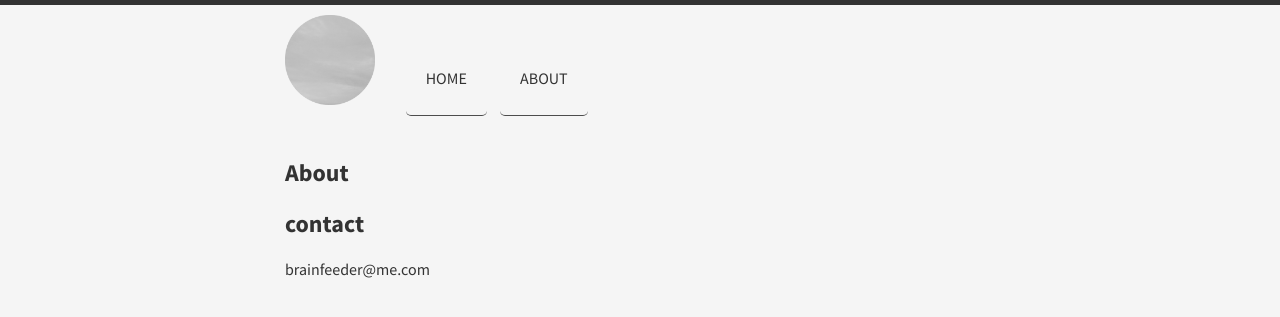
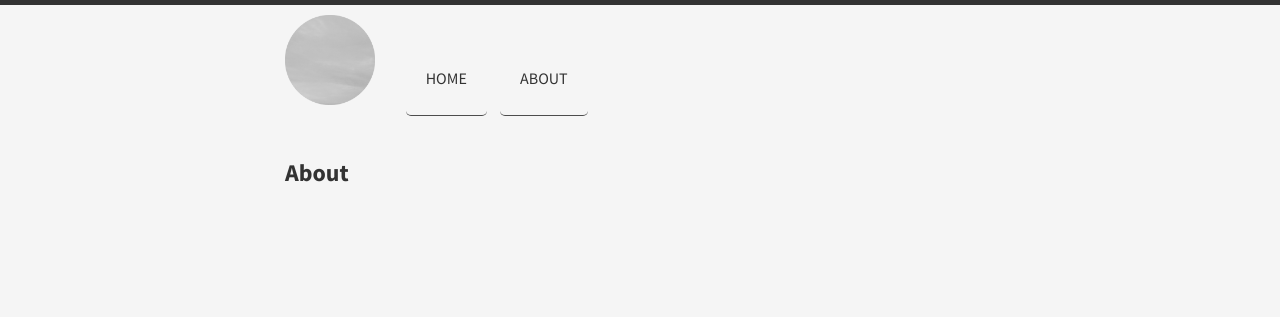
Before and after one commit to brainfeeder-git/brainfeeder-git.github.io, a Jekyll site: the page built from about/index.md, in a window 1280 px wide. Shown: the top 317 px of the page. Built offline with Jekyll 4.4.1, drawn with Linux system fonts in a browser that asks for light colours; nearby versions of some CDN libraries; Markdown is read by kramdown in place of the engine named in the settings.

Commit message:
br@infeeder

```diff
--- a/_layouts/post.html
+++ b/_layouts/post.html
@@ -7,6 +7,12 @@
   <h2>{{ page.title }}</h2>
 
   {{ content }}
+
+  <ul class="tags post-tags cf">
+    {% for tag in page.tags %}
+    <li><a href="/search/?tags={{ tag }}">{{ tag | downcase }}</a></li>
+    {% endfor %}
+  </ul>
 
     <div id="disqus_thread"></div>
     <script type="text/javascript">
--- a/about/index.md
+++ b/about/index.md
@@ -2,6 +2,3 @@
 layout: page
 title: About
 ---
-
-## contact
-brainfeeder@me.com
```
Also changed, not shown: _posts/info/22-09-2013-demo-post.md (+1 -1 lines), search.html (added, +11 -0 lines).
